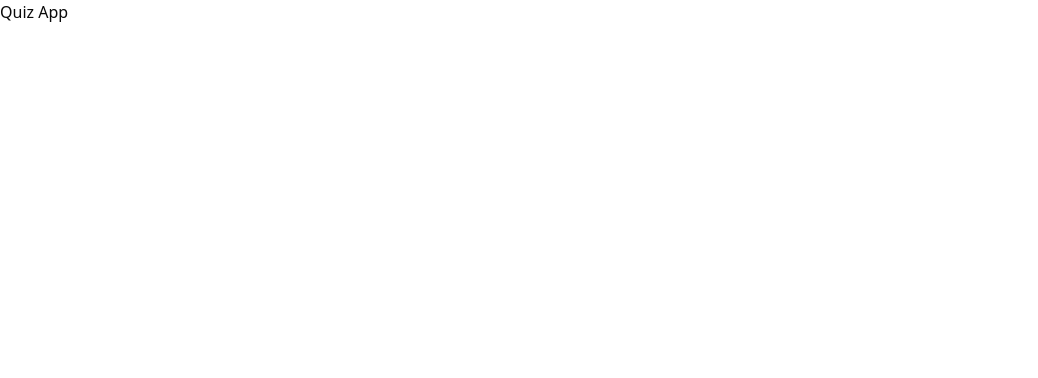
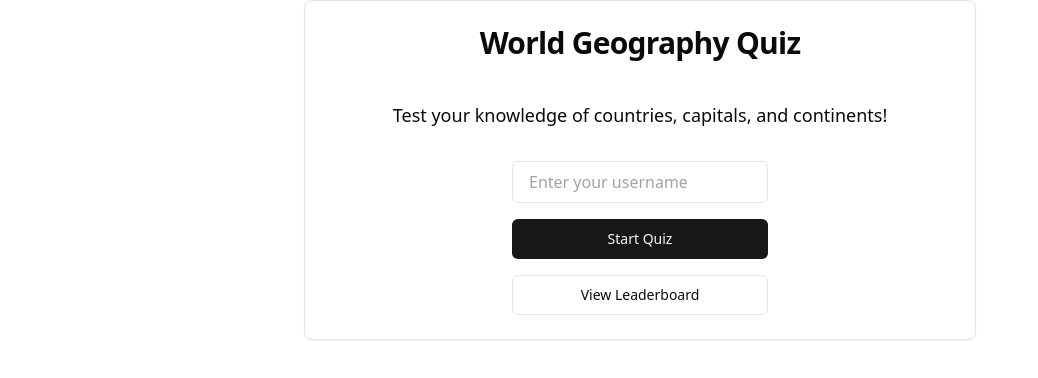
Before and after one commit to Nihil96/quiz-app, a React (Vite) app: page / in a window 1280 px wide. Shown: the top 378 px of the page, without its empty margins (0-1038 px from the left). Built offline with nearby package versions, Linux system fonts and the light colour scheme.

Commit message:
feat: add Welcome page

```diff
--- a/src/App.tsx
+++ b/src/App.tsx
@@ -1,10 +1,37 @@
+import { Route, Routes, useNavigate } from "react-router-dom"
 import "./App.css"
+import { useState } from "react"
+import Welcome from "./pages/welcome"
 
 function App() {
+  const [username, setUsername] = useState("")
+  const navigate = useNavigate()
+
+  const handleUsernameChange = (e: React.ChangeEvent<HTMLInputElement>) => {
+    setUsername(e.target.value)
+  }
+
+  const handleStartQuiz = () => {
+    if (!username.trim()) {
+      alert("Please enter a valid username")
+      return
+    }
+    navigate("/quiz")
+  }
+
   return (
-    <div>
-      <h1>Quiz App</h1>
-    </div>
+    <Routes>
+      <Route
+        path="/"
+        element={
+          <Welcome
+            username={username}
+            handleUsernameChange={handleUsernameChange}
+            handleStartQuiz={handleStartQuiz}
+          />
+        }
+      />
+    </Routes>
   )
 }
 
--- /dev/null
+++ b/src/components/ui/button.tsx
@@ -0,0 +1,56 @@
+import * as React from "react"
+import { Slot } from "@radix-ui/react-slot"
+import { cva, type VariantProps } from "class-variance-authority"
+
+import { cn } from "@/lib/utils"
+
+const buttonVariants = cva(
+  "inline-flex items-center justify-center gap-2 whitespace-nowrap rounded-md text-sm font-medium ring-offset-background transition-colors focus-visible:outline-none focus-visible:ring-2 focus-visible:ring-ring focus-visible:ring-offset-2 disabled:pointer-events-none disabled:opacity-50 [&_svg]:pointer-events-none [&_svg]:size-4 [&_svg]:shrink-0",
+  {
+    variants: {
+      variant: {
+        default: "bg-primary text-primary-foreground hover:bg-primary/90",
+        destructive:
+          "bg-destructive text-destructive-foreground hover:bg-destructive/90",
+        outline:
+          "border border-input bg-background hover:bg-accent hover:text-accent-foreground",
+        secondary:
+          "bg-secondary text-secondary-foreground hover:bg-secondary/80",
+        ghost: "hover:bg-accent hover:text-accent-foreground",
+        link: "text-primary underline-offset-4 hover:underline",
+      },
+      size: {
+        default: "h-10 px-4 py-2",
+        sm: "h-9 rounded-md px-3",
+        lg: "h-11 rounded-md px-8",
+        icon: "h-10 w-10",
+      },
+    },
+    defaultVariants: {
+      variant: "default",
+      size: "default",
+    },
+  }
+)
+
+export interface ButtonProps
+  extends React.ButtonHTMLAttributes<HTMLButtonElement>,
+    VariantProps<typeof buttonVariants> {
+  asChild?: boolean
+}
+
+const Button = React.forwardRef<HTMLButtonElement, ButtonProps>(
+  ({ className, variant, size, asChild = false, ...props }, ref) => {
+    const Comp = asChild ? Slot : "button"
+    return (
+      <Comp
+        className={cn(buttonVariants({ variant, size, className }))}
+        ref={ref}
+        {...props}
+      />
+    )
+  }
+)
+Button.displayName = "Button"
+
+export { Button, buttonVariants }
--- /dev/null
+++ b/src/components/ui/card.tsx
@@ -0,0 +1,79 @@
+import * as React from "react"
+
+import { cn } from "@/lib/utils"
+
+const Card = React.forwardRef<
+  HTMLDivElement,
+  React.HTMLAttributes<HTMLDivElement>
+>(({ className, ...props }, ref) => (
+  <div
+    ref={ref}
+    className={cn(
+      "rounded-lg border bg-card text-card-foreground shadow-sm",
+      className
+    )}
+    {...props}
+  />
+))
+Card.displayName = "Card"
+
+const CardHeader = React.forwardRef<
+  HTMLDivElement,
+  React.HTMLAttributes<HTMLDivElement>
+>(({ className, ...props }, ref) => (
+  <div
+    ref={ref}
+    className={cn("flex flex-col space-y-1.5 p-6", className)}
+    {...props}
+  />
+))
+CardHeader.displayName = "CardHeader"
+
+const CardTitle = React.forwardRef<
+  HTMLDivElement,
+  React.HTMLAttributes<HTMLDivElement>
+>(({ className, ...props }, ref) => (
+  <div
+    ref={ref}
+    className={cn(
+      "text-2xl font-semibold leading-none tracking-tight",
+      className
+    )}
+    {...props}
+  />
+))
+CardTitle.displayName = "CardTitle"
+
+const CardDescription = React.forwardRef<
+  HTMLDivElement,
+  React.HTMLAttributes<HTMLDivElement>
+>(({ className, ...props }, ref) => (
+  <div
+    ref={ref}
+    className={cn("text-sm text-muted-foreground", className)}
+    {...props}
+  />
+))
+CardDescription.displayName = "CardDescription"
+
+const CardContent = React.forwardRef<
+  HTMLDivElement,
+  React.HTMLAttributes<HTMLDivElement>
+>(({ className, ...props }, ref) => (
+  <div ref={ref} className={cn("p-6 pt-0", className)} {...props} />
+))
+CardContent.displayName = "CardContent"
+
+const CardFooter = React.forwardRef<
+  HTMLDivElement,
+  React.HTMLAttributes<HTMLDivElement>
+>(({ className, ...props }, ref) => (
+  <div
+    ref={ref}
+    className={cn("flex items-center p-6 pt-0", className)}
+    {...props}
+  />
+))
+CardFooter.displayName = "CardFooter"
+
+export { Card, CardHeader, CardFooter, CardTitle, CardDescription, CardContent }
--- /dev/null
+++ b/src/pages/welcome.tsx
@@ -0,0 +1,53 @@
+import { Card, CardContent, CardHeader, CardTitle } from "@/components/ui/card"
+import { Button } from "@/components/ui/button"
+import { useNavigate } from "react-router-dom"
+
+interface WelcomeProps {
+  username: string
+  handleUsernameChange: (e: React.ChangeEvent<HTMLInputElement>) => void
+  handleStartQuiz: () => void
+}
+
+const Welcome = ({
+  username,
+  handleUsernameChange,
+  handleStartQuiz,
+}: WelcomeProps) => {
+  const navigate = useNavigate()
+
+  return (
+    <Card className="w-full max-w-2xl mx-auto">
+      <CardHeader>
+        <CardTitle className="text-3xl text-center mb-4">
+          World Geography Quiz
+        </CardTitle>
+      </CardHeader>
+      <CardContent className="space-y-4">
+        <div className="text-center text-lg mb-8">
+          Test your knowledge of countries, capitals, and continents!
+        </div>
+        <div className="flex flex-col items-center space-y-4">
+          <input
+            type="text"
+            placeholder="Enter your username"
+            value={username}
+            onChange={(e) => handleUsernameChange(e)}
+            className="px-4 py-2 border rounded-md w-64"
+          />
+          <Button onClick={handleStartQuiz} className="w-64">
+            Start Quiz
+          </Button>
+          <Button
+            onClick={() => navigate("/leaderboard")}
+            variant="outline"
+            className="w-64"
+          >
+            View Leaderboard
+          </Button>
+        </div>
+      </CardContent>
+    </Card>
+  )
+}
+
+export default Welcome
```
